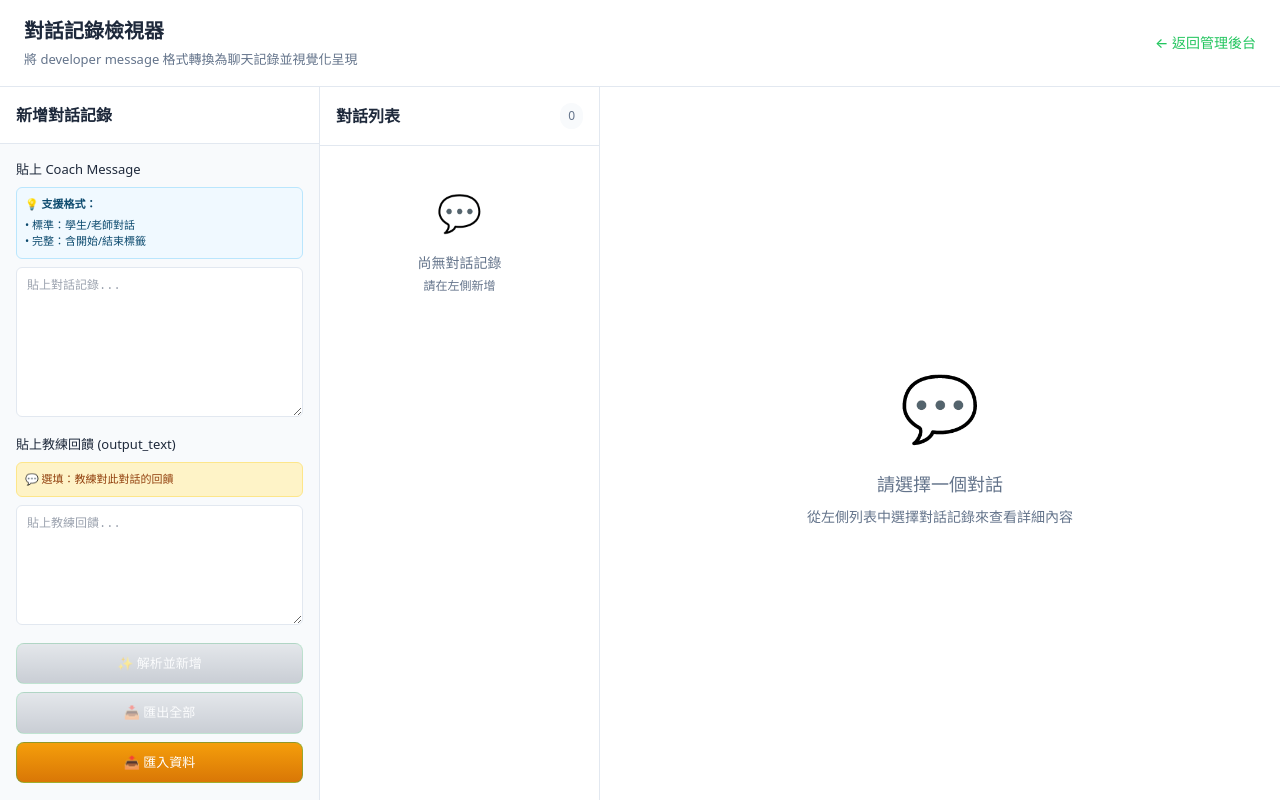
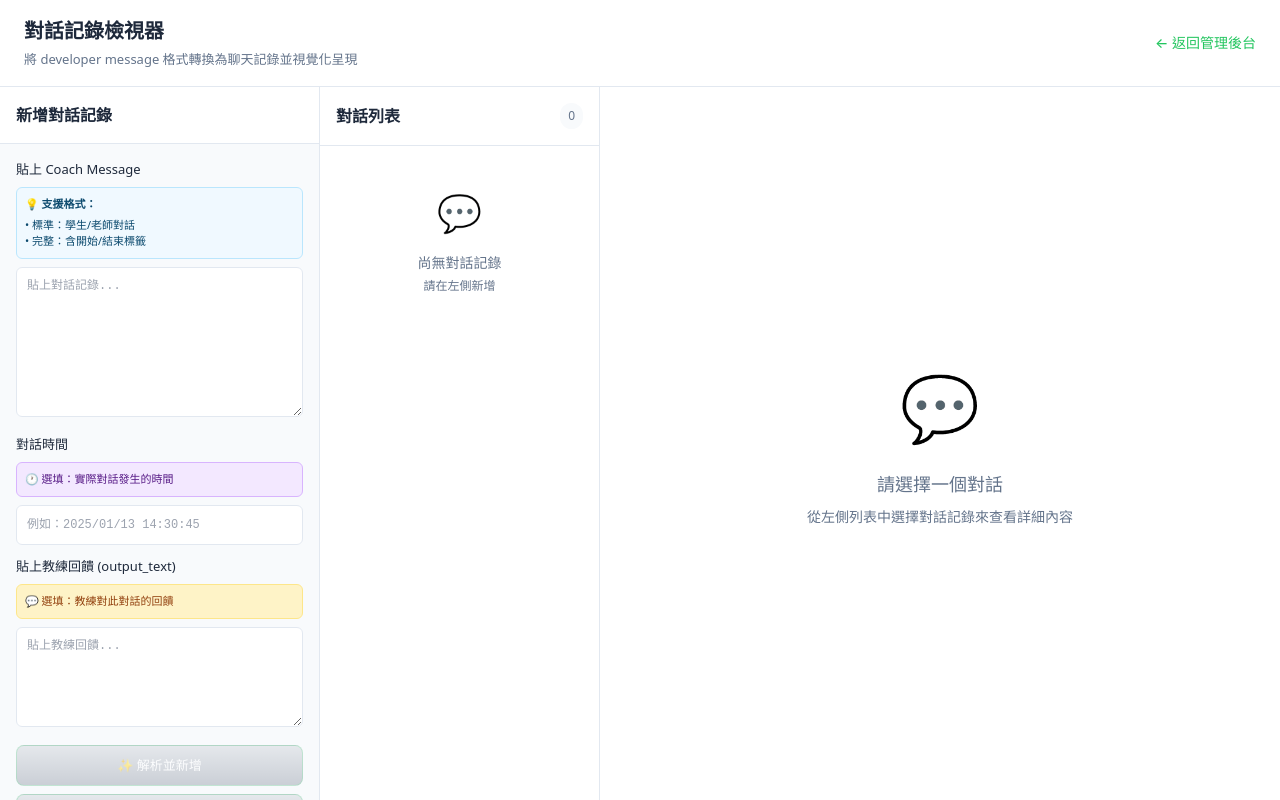
Before and after one commit to andrewchen30/at-demo-pages, a Next.js app: page /admin/coachLogViewer in a window 1280 px wide. Built offline with nearby package versions, Linux system fonts and the light colour scheme.

Commit message:
Enhance: Add conversation time input field in coach log viewer, allowing users to specify the actual conversation time, and update display to show this information.

```diff
--- a/app/admin/coachLogViewer/page.tsx
+++ b/app/admin/coachLogViewer/page.tsx
@@ -12,6 +12,7 @@ interface ConversationRecord {
   title: string;
   messages: ChatMessage[];
   createdAt: string;
+  conversationTime?: string; // 實際對話時間
   isCollapsed: boolean;
   startTag?: string;
   endTag?: string;
@@ -25,6 +26,7 @@ const END_TAG = '：只用來調整語氣（親切、鼓勵），不可分析或
 export default function CoachLogViewerPage() {
   const [inputText, setInputText] = useState('');
   const [outputText, setOutputText] = useState('');
+  const [conversationTime, setConversationTime] = useState('');
   const [conversations, setConversations] = useState<ConversationRecord[]>([]);
   const [error, setError] = useState<string | null>(null);
   const [editingTitleId, setEditingTitleId] = useState<string | null>(null);
@@ -121,6 +123,7 @@ export default function CoachLogViewerPage() {
         title: `對話記錄 ${new Date().toLocaleString('zh-TW')}`,
         messages: parsed,
         createdAt: new Date().toISOString(),
+        conversationTime: conversationTime.trim() || undefined,
         isCollapsed: false,
         startTag: hasStartTag ? START_TAG : undefined,
         endTag: hasEndTag ? END_TAG : undefined,
@@ -131,6 +134,7 @@ export default function CoachLogViewerPage() {
       setSelectedConversationId(newConversation.id); // 自動選擇新增的對話
       setInputText('');
       setOutputText('');
+      setConversationTime('');
       setError(null);
     } catch (err) {
       setError(err instanceof Error ? err.message : '解析失敗');
@@ -326,6 +330,51 @@ export default function CoachLogViewerPage() {
 
             <div style={{ marginBottom: '12px' }}>
               <label
+                htmlFor="conversation-time"
+                style={{
+                  display: 'block',
+                  marginBottom: '8px',
+                  fontWeight: '500',
+                  color: 'var(--text)',
+                  fontSize: '13px',
+                }}
+              >
+                對話時間
+              </label>
+              <div
+                style={{
+                  marginBottom: '8px',
+                  padding: '8px',
+                  backgroundColor: '#f3e8ff',
+                  border: '1px solid #d8b4fe',
+                  borderRadius: '6px',
+                  fontSize: '11px',
+                  color: '#581c87',
+                }}
+              >
+                <div style={{ lineHeight: '1.5' }}>🕐 選填：實際對話發生的時間</div>
+              </div>
+              <input
+                id="conversation-time"
+                type="text"
+                value={conversationTime}
+                onChange={(e) => setConversationTime(e.target.value)}
+                placeholder="例如：2025/01/13 14:30:45"
+                style={{
+                  width: '100%',
+                  padding: '10px',
+                  border: '1px solid var(--border)',
+                  borderRadius: '6px',
+                  backgroundColor: 'var(--bg)',
+                  color: 'var(--text)',
+                  fontSize: '12px',
+                  fontFamily: 'monospace',
+                }}
+              />
+            </div>
+
+            <div style={{ marginBottom: '12px' }}>
+              <label
                 htmlFor="output-text"
                 style={{
                   display: 'block',
@@ -357,7 +406,7 @@ export default function CoachLogViewerPage() {
                 placeholder="貼上教練回饋..."
                 style={{
                   width: '100%',
-                  minHeight: '120px',
+                  minHeight: '100px',
                   padding: '10px',
                   border: '1px solid var(--border)',
                   borderRadius: '6px',
@@ -520,17 +569,7 @@ export default function CoachLogViewerPage() {
                       }}
                     >
                       <div>{conv.messages.length} 則訊息</div>
-                      <div style={{ fontSize: '10px' }}>
-                        {new Date(conv.createdAt).toLocaleString('zh-TW', {
-                          year: 'numeric',
-                          month: '2-digit',
-                          day: '2-digit',
-                          hour: '2-digit',
-                          minute: '2-digit',
-                          second: '2-digit',
-                          hour12: false,
-                        })}
-                      </div>
+                      <div style={{ fontSize: '10px' }}>{conv.conversationTime || '未知'}</div>
                     </div>
                   </div>
                 ))}
@@ -593,7 +632,7 @@ export default function CoachLogViewerPage() {
                       </div>
                       <div style={{ fontSize: '12px', color: 'var(--muted)' }}>
                         {selectedConversation.messages.length} 則訊息 •{' '}
-                        {new Date(selectedConversation.createdAt).toLocaleString('zh-TW')}
+                        {selectedConversation.conversationTime || '未知'}
                       </div>
                     </>
                   )}
```
